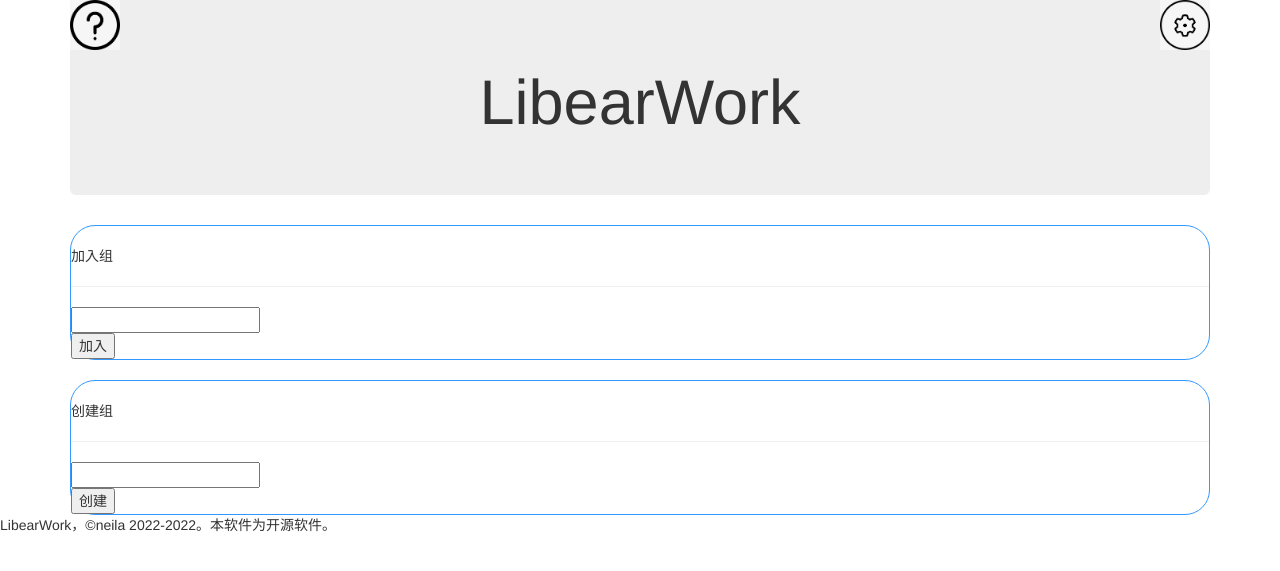
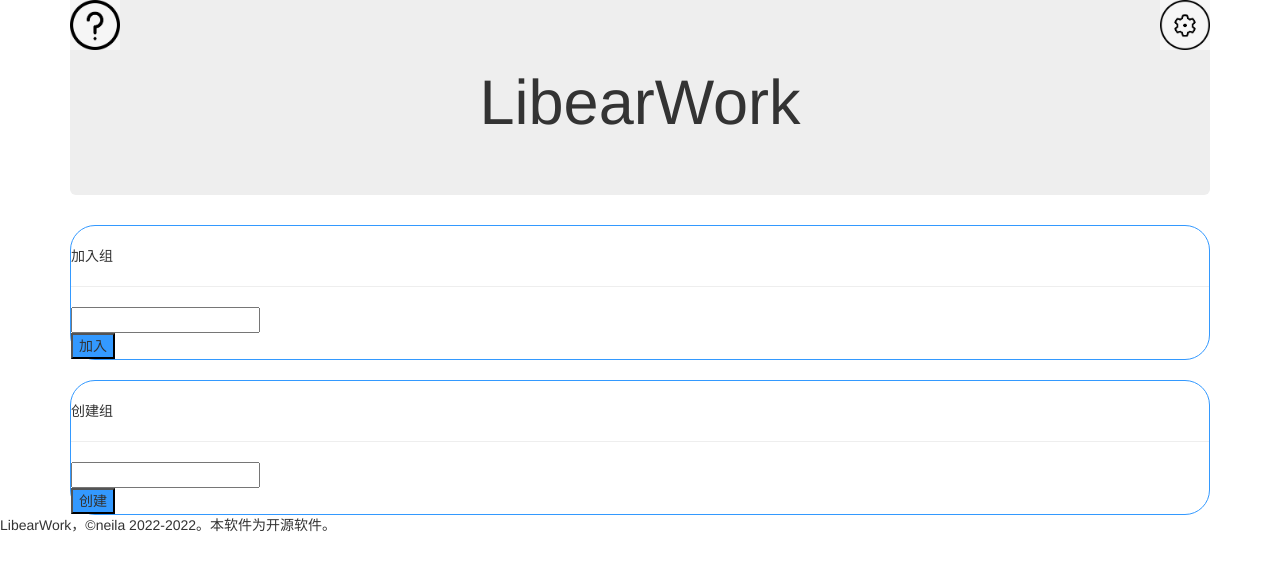
Before and after one commit to neila-a/libearwork, a PHP site: page / in a window 1280 px wide. Shown: the top 571 px of the page. Run offline with PHP 8.4, Linux system fonts and the light colour scheme.

Commit message:
Update style.css

```diff
--- a/style.css
+++ b/style.css
@@ -12,3 +12,7 @@ width:50px;
 border: 1px solid #3399ff;
 border-radius: 25px;
 }
+
+.mainPageSubmitBtn {
+background-color: #3399ff;
+}
```
